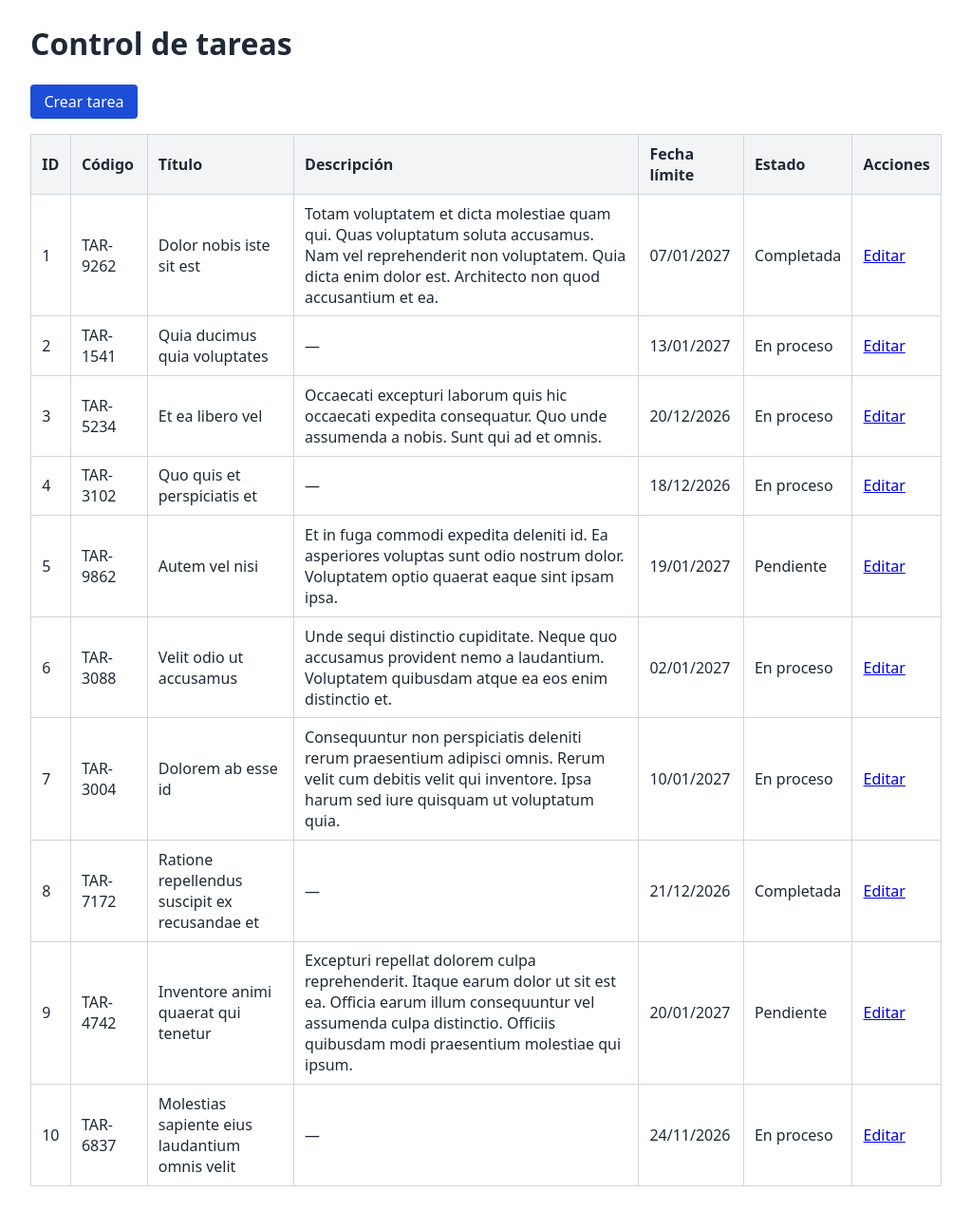
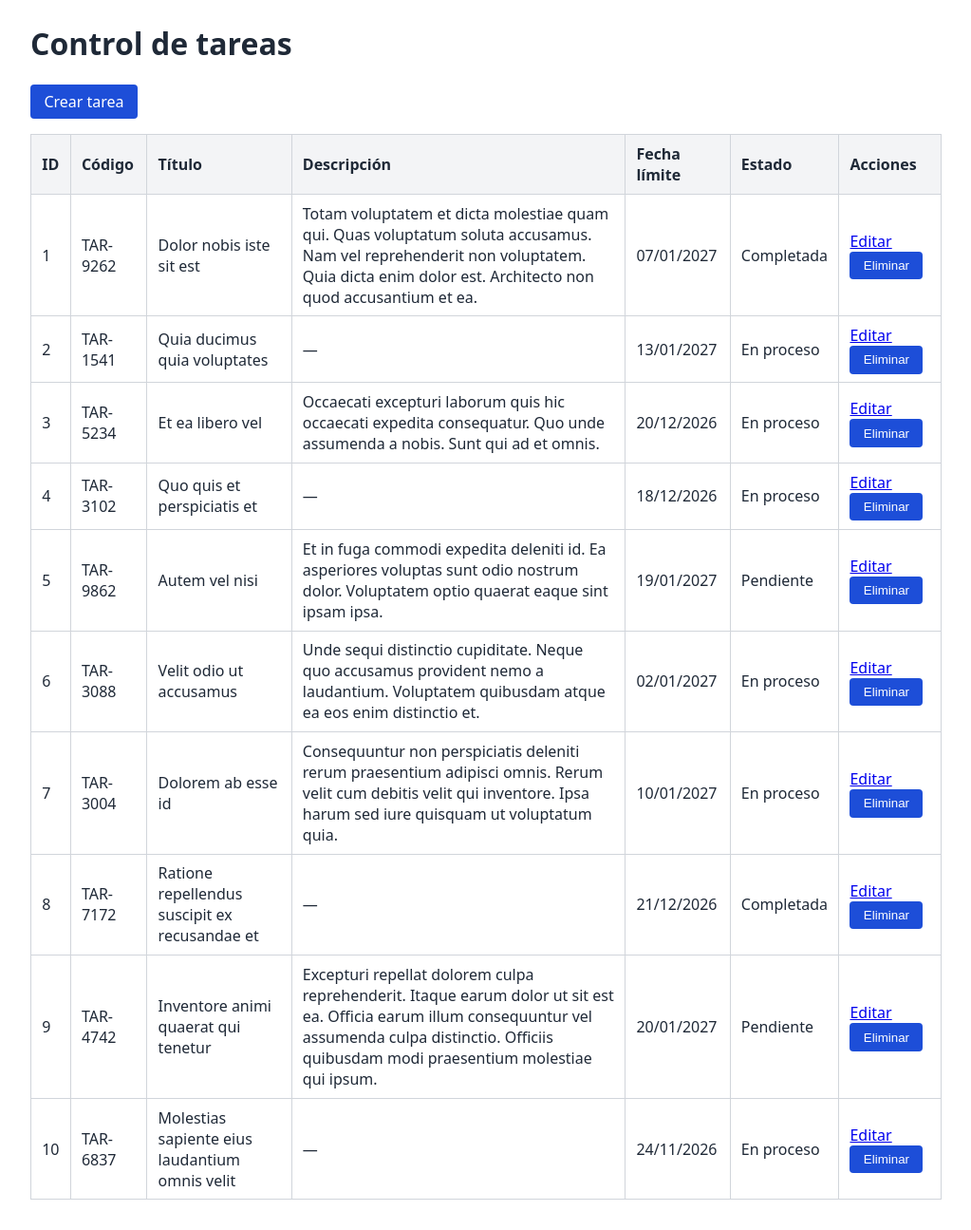
Before and after one commit to SsamirNunez360/Ejercicios-CRUD-Laravel-Casa, a Laravel app: page /tareas in a window 1280 px wide. Shown: the part 74-1369 px from the top of the page at 95% size, without its empty margins (128-1151 px from the left). Before the commit the page ends 1323 px from the top, so only its background shows below. Run offline with Laravel 12, Linux system fonts and the light colour scheme; a user stored in the database is signed in; data comes from the database, SQL or seed files in the repository.

Commit message:
Eliminar registros Tareas

```diff
--- a/tareas/resources/views/tareas/index.blade.php
+++ b/tareas/resources/views/tareas/index.blade.php
@@ -29,6 +29,12 @@
                     <td>{{ ucfirst(str_replace('_', ' ', $tarea->estado)) }}</td>
                     <td>
                         <a href="{{ route('tareas.edit', $tarea->id) }}">Editar</a>
+                        <form method="POST" action="{{ route('tareas.destroy', $tarea->id) }}"
+                              style="display:inline"
+                              onsubmit="return confirm('¿Eliminar esta tarea?');">
+                            @csrf
+                            @method('DELETE')
+                            <button type="submit">Eliminar</button>
                         </form>
                     </td>
                 </tr>
--- a/tareas/routes/web.php
+++ b/tareas/routes/web.php
@@ -23,6 +23,9 @@ Route::middleware('auth')->group(function () {
     Route::put('/tareas/{id}', [TareaController::class, 'update'])
         ->whereNumber('id')
         ->name('tareas.update');
+    Route::delete('/tareas/{id}', [TareaController::class, 'destroy'])
+        ->whereNumber('id')
+        ->name('tareas.destroy');
 
     Route::post('/logout', [LoginController::class, 'destroy'])->name('logout');
 });
```
Also changed, not shown: tareas/database/seeders/UsuarioAdminSeeder.php (line endings or trailing spaces).
